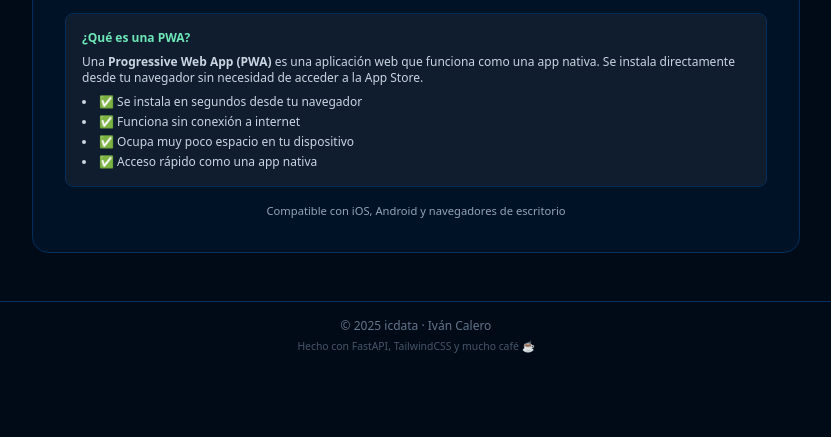
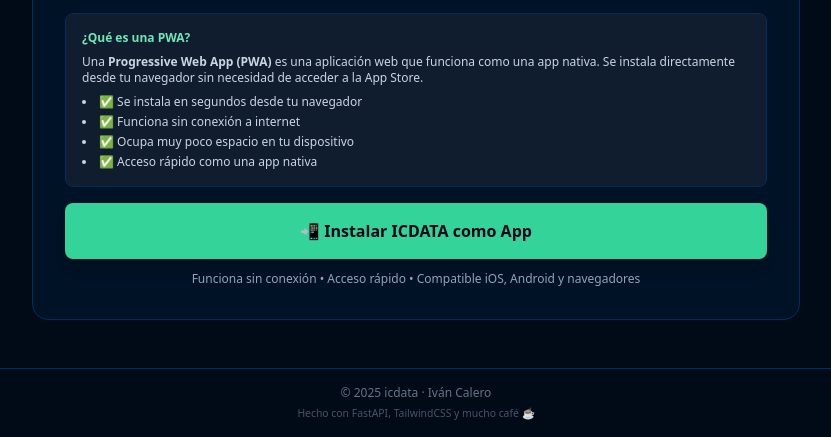
Before and after one commit to CaleroCode/icdata, a plain HTML site: page frontend/index.html in a window 1280 px wide. Shown: the part 2216-2653 px from the top of the page, without its empty margins (224-1055 px from the left). Before the commit the page ends 2586 px from the top, so only its background shows below. Drawn offline with nearby package versions, Linux system fonts and the light colour scheme; no server answers.

Commit message:
Fix errors PWA

```diff
--- a/frontend/index.html
+++ b/frontend/index.html
@@ -613,13 +613,14 @@
         </ul>
       </div>
 
-      <div class="space-y-2">
+      <div class="space-y-3 mt-4">
         <button id="pwa-install-btn"
-                class="w-full px-4 py-3 rounded-lg bg-emerald-400 text-slate-950 font-semibold text-sm hover:bg-emerald-300 transform hover:-translate-y-0.5 transition shadow-lg hover:shadow-xl">
-          📲 Instalar ICDATA
+                type="button"
+                class="w-full px-6 py-4 rounded-lg bg-emerald-400 text-slate-950 font-bold text-base hover:bg-emerald-300 active:bg-emerald-500 transform hover:-translate-y-1 transition-all shadow-lg hover:shadow-xl cursor-pointer">
+          📲 Instalar ICDATA como App
         </button>
-        <p class="text-[0.7rem] text-slate-400 text-center">
-          Compatible con iOS, Android y navegadores de escritorio
+        <p class="text-xs text-slate-400 text-center">
+          Funciona sin conexión • Acceso rápido • Compatible iOS, Android y navegadores
         </p>
       </div>
     </div>
--- a/frontend/pwa.js
+++ b/frontend/pwa.js
@@ -20,12 +20,7 @@
   console.log('Evento beforeinstallprompt capturado');
   event.preventDefault();
   deferredPrompt = event;
-
-  // Mostrar botón de instalar
-  const installBtn = document.getElementById('pwa-install-btn');
-  if (installBtn) {
-    installBtn.style.display = 'block';
-  }
+  console.log('PWA lista para instalar');
 });
 
 // Manejar clic en botón de instalar
@@ -33,10 +28,9 @@
   const installBtn = document.getElementById('pwa-install-btn');
 
   if (installBtn) {
-    // Ocultar el botón por defecto (solo mostrar si está disponible)
-    installBtn.style.display = 'none';
+    installBtn.addEventListener('click', async () => {
+      console.log('Clic en botón instalar. deferredPrompt:', deferredPrompt ? 'disponible' : 'no disponible');
 
-    installBtn.addEventListener('click', async () => {
       if (deferredPrompt) {
         // Mostrar el diálogo de instalación nativa
         deferredPrompt.prompt();
@@ -47,9 +41,6 @@
 
         // Limpiar la referencia
         deferredPrompt = null;
-
-        // Ocultar el botón después de intentar instalar
-        installBtn.style.display = 'none';
 
         // Mostrar mensaje de éxito
         if (outcome === 'accepted') {
--- a/frontend/styles.css
+++ b/frontend/styles.css
@@ -104,6 +104,13 @@
 #contact,
 #pwa-install {
   scroll-margin-top: 6rem;
+}
+
+/* Botón de instalación PWA */
+#pwa-install-btn {
+  display: block !important;
+  visibility: visible !important;
+  opacity: 1 !important;
 }
 
 /* Wrapper de la foto del hero */
```
